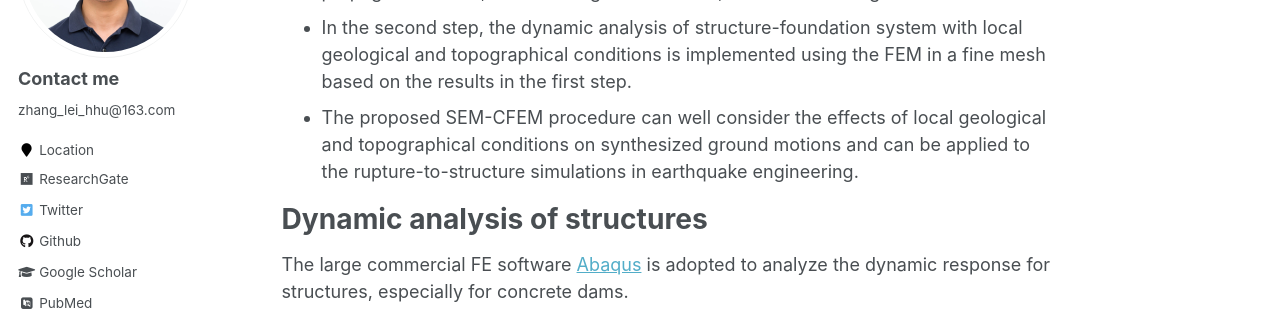
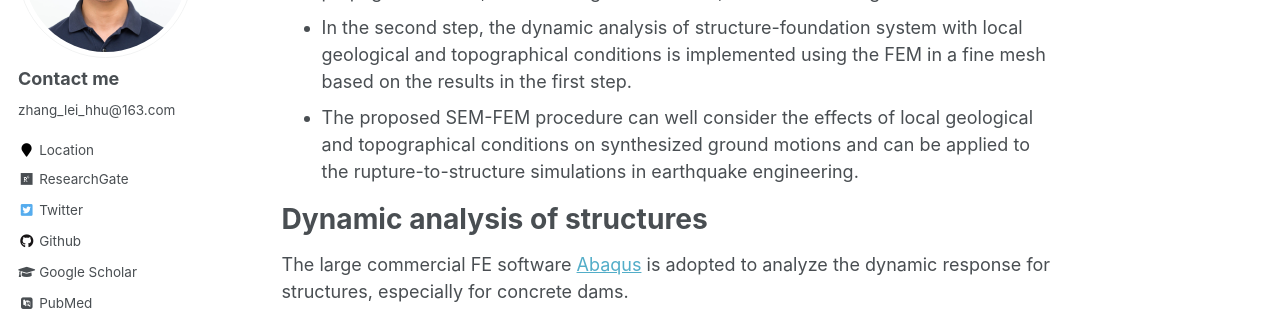
Before and after one commit to zhanglei911/zhanglei911.github.io, a Jekyll site: the page built from _pages/about.md, in a window 1280 px wide and 900 px high, scrolled down 842 px. Shown: the part 153-464 px from the top of the window. Built offline with Jekyll 4.4.1, drawn with Linux system fonts in a browser that asks for light colours; some web fonts are replaced.

Commit message:
Update about.md

```diff
--- a/_pages/about.md
+++ b/_pages/about.md
@@ -26,7 +26,7 @@ Rupture-to-structure simulation
 To numerically simulating the 3D seismic wave propagation from rupture to structures, a two-step method coupling the spectral element method (SEM) and the finite-element method (FEM) is proposed based on the domain reduction method to simultaneously simulate the seismic wave propagation in large-scale regions and analyze the dynamic behavior of structures in local sites.
 * In the first step, the seismic wave propagation of the entire area, involving the source, propagation media, and local region of interest, is simulated using the SEM.
 * In the second step, the dynamic analysis of structure-foundation system with local geological and topographical conditions is implemented using the FEM in a fine mesh based on the results in the first step.
-* The proposed SEM-CFEM procedure can well consider the effects of local geological and topographical conditions on synthesized ground motions and can be applied to the rupture-to-structure simulations in earthquake engineering.
+* The proposed SEM-FEM procedure can well consider the effects of local geological and topographical conditions on synthesized ground motions and can be applied to the rupture-to-structure simulations in earthquake engineering.
 
 Dynamic analysis of structures
 ======
```
